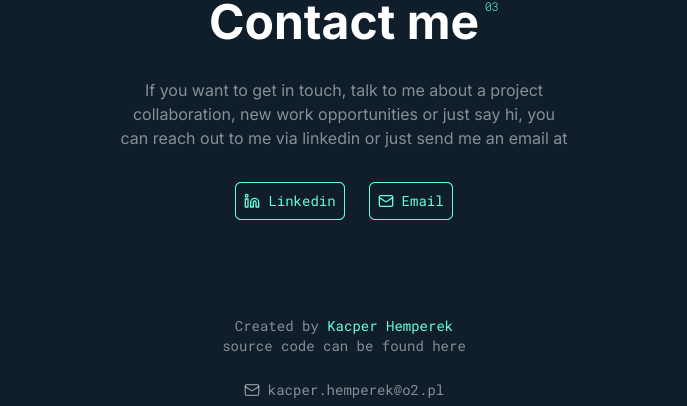
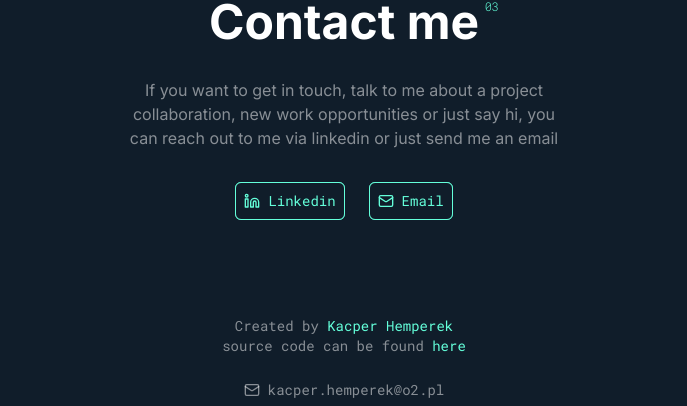
Before and after one commit to KacperHemperek/portfolio, a Next.js app: page / in a window 1280 px wide. Shown: the part 6399-6805 px from the top of the page, without its empty margins (296-983 px from the left). Built offline with nearby package versions, Linux system fonts and the light colour scheme.

Commit message:
fix: fix typo and edit footer

```diff
--- a/src/components/homepage/contact-me-section.tsx
+++ b/src/components/homepage/contact-me-section.tsx
@@ -54,7 +54,7 @@ export default function ContactMeSection() {
         >
           If you want to get in touch, talk to me about a project collaboration,
           new work opportunities or just say hi, you can reach out to me via
-          linkedin or just send me an email at
+          linkedin or just send me an email
         </motion.p>
         <motion.div
           whileInView='shown'
--- a/src/components/homepage/footer.tsx
+++ b/src/components/homepage/footer.tsx
@@ -8,7 +8,7 @@ export default function Footer() {
     <footer className='flex flex-col items-center justify-center gap-6 py-24 text-center font-roboto text-sm text-white/50'>
       <a href={socials.github.url} target='_blank'>
         Created by <Highlight>Kacper Hemperek</Highlight> <br />
-        source code can be found here
+        source code can be found <Highlight>here</Highlight>
       </a>
       <a
         href={socials.email.url}
--- a/src/utils/socials.ts
+++ b/src/utils/socials.ts
@@ -9,4 +9,4 @@ export const socials = {
     url: 'mailto:kacper.hemperek@o2.pl',
     name: 'kacper.hemperek@o2.pl',
   },
-};
+} as const;
```
